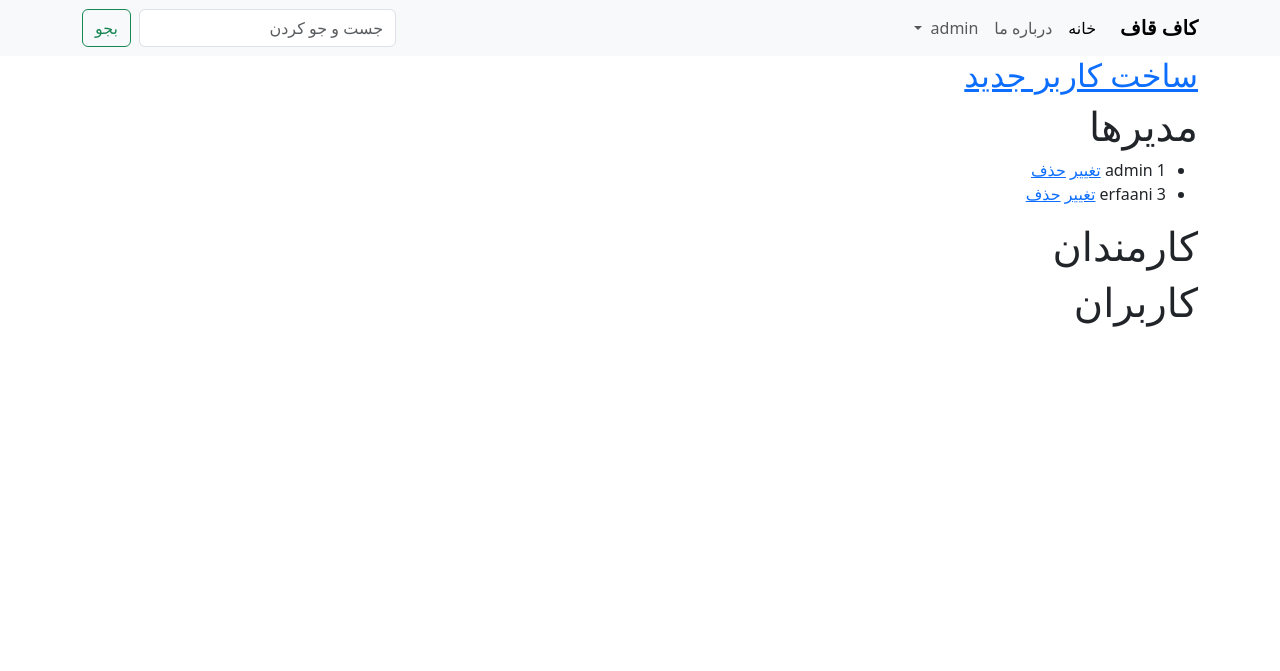
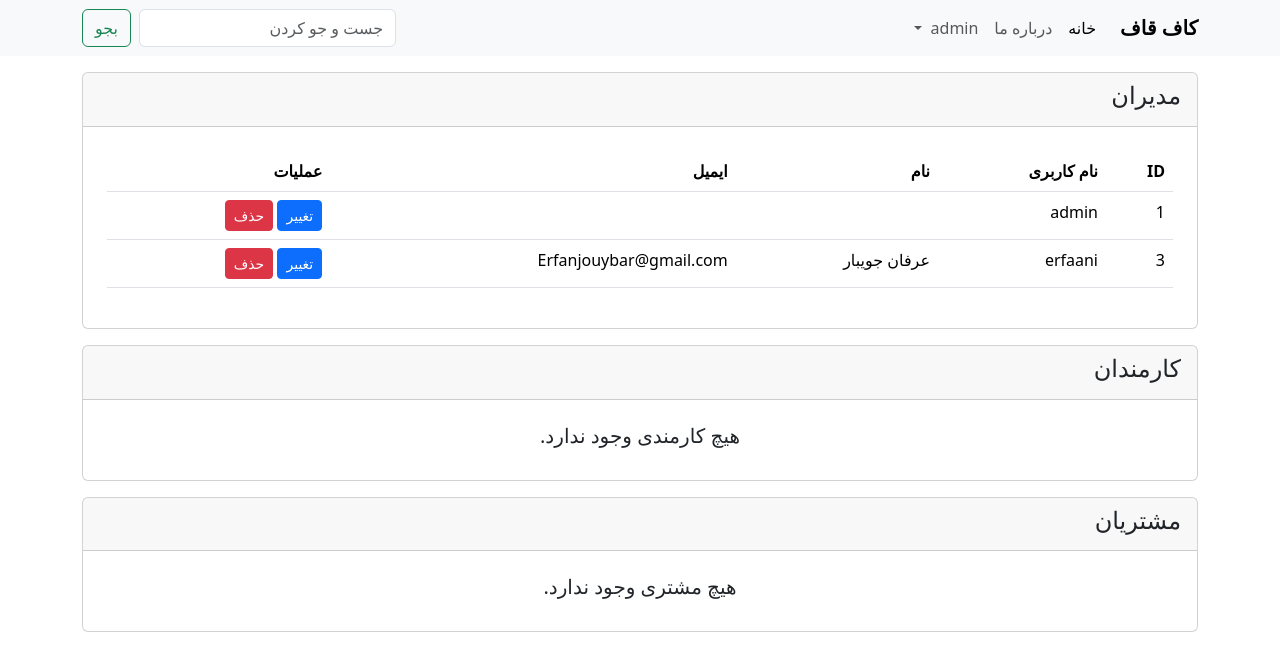
Before and after one commit to Erfaani/CafQaf, a Django app: page /dashboard/users/ in a window 1280 px wide. Shown: the top 671 px of the page. Run offline with Django 4.2, Linux system fonts and the light colour scheme; a user stored in the database is signed in; data comes from the database, SQL or seed files in the repository; both versions use the stored data as it was after the commit.

Commit message:
Improve user management

```diff
--- a/dashboard/templates/users.html
+++ b/dashboard/templates/users.html
@@ -1,37 +1,124 @@
 {% extends "base.html" %}
 
 {% block title %}
-مدیریت کاربران
+    مدیریت کاربران
 {% endblock title %}
 
 {% block content %}
+    <section class="card mt-3">
+        <div class="card-header">
+            <h4>مدیران</h4>
+        </div>
+        <div class="card-body p-4">
+            {% if managers %}
+            	<table class="table">
+                <thead>
+                <tr>
+                    <th>ID</th>
+                    <th>نام کاربری</th>
+                    <th>نام</th>
+                    <th>ایمیل</th>
+                    <th>عملیات</th>
+                </tr>
+                </thead>
+                <tbody>
+                {% for manager in managers %}
+                    <tr>
+                        <td>{{ manager.id }}</td>
+                        <td>{{ manager.username }}</td>
+                        <td>{{ manager.first_name }} {{ manager.last_name }}</td>
+                        <td>{{ manager.email }}</td>
+                        <td>
+                            <a class="btn btn-primary btn-sm" href="{% url 'change_user' manager.id %}">تغییر</a>
+                            <a class="btn btn-danger btn-sm" href="{% url 'delete_user' manager.id %}">حذف</a>
+                        </td>
+                    </tr>
+                {% endfor %}
+                </tbody>
+            </table>
+            {% else %}
+                <h5 class="text-center">هیچ مدیری وجود ندارد.</h5>
+            {% endif %}
+        </div>
+    </section>
 
-<h2>
-    <a href="{% url 'add_user' %}">ساخت کاربر جدید</a>
-</h2>
+    <!-- Employee Section -->
+    <section class="card mt-3">
+        <div class="card-header">
+            <h4>کارمندان</h4>
+        </div>
+        <div class="card-body p-4">
+            {% if employees %}
+                <table class="table">
+                    <thead>
+                    <tr>
+                        <th>ID</th>
+                        <th>نام کاربری</th>
+                        <th>نام</th>
+                        <th>مسئولیت</th>
+                        <th>ایمیل</th>
+                        <th>عملیات</th>
+                    </tr>
+                    </thead>
+                    <tbody>
+                    {% for e in employees %}
+                        <tr>
+                            <td>{{ e.id }}</td>
+                            <td>{{ e.username }}</td>
+                            <td>{{ e.first_name }} {{ e.last_name }}</td>
+                            <td>{{ e.email }}</td>
+                            <td>
+                                <a class="btn btn-primary btn-sm" href="{% url 'change_user' e.id %}">تغییر</a>
+                                <a class="btn btn-danger btn-sm" href="{% url 'delete_user' e.id %}">حذف</a>
+                            </td>
+                        </tr>
+                    {% endfor %}
+                    </tbody>
+                </table>
 
-<h1>مدیرها</h1>
-<ul>
-    {% for manager in managers %}
-        <li>
-            {{ manager.username }} {{ manager.id }}
-            <a href="{% url 'change_user' manager.id %}">تغییر</a>
-            <a href="{% url 'delete_user' manager.id %}">حذف</a>
-        </li>
-    {% endfor %}
-</ul>
+            {% else %}
+                <h5 class="text-center">هیچ کارمندی وجود ندارد.</h5>
+            {% endif %}
+        </div>
+    </section>
 
-<h1>کارمندان</h1>
 
-<h1>کاربران</h1>
-<ul>
-    {% for normal in normals %}
-        <li>
-            {{ normal.username }} {{ normal.id }}
-            <a href="{% url 'change_user' normal.id %}">تغییر</a>
-            <a href="{% url 'delete_user' normal.id %}">حذف</a>
-        </li>
-    {% endfor %}
-</ul>
+    <!-- Normal Section -->
+    <section class="card mt-3">
+        <div class="card-header">
+            <h4>مشتریان</h4>
+        </div>
+        <div class="card-body p-4">
+            {% if normals %}
+            <table class="table">
+                <thead>
+                <tr>
+                    <th>ID</th>
+                    <th>نام کاربری</th>
+                    <th>نام</th>
+                    <th>ایمیل</th>
+                    <th>عملیات</th>
+                </tr>
+                </thead>
+                <tbody>
+                {% for n in normals %}
+                    <tr>
+                        <td>{{ n.id }}</td>
+                        <td>{{ n.username }}</td>
+                        <td>{{ n.first_name }} {{ n.last_name }}</td>
+                        <td>{{ n.email }}</td>
+                        <td>
+                            <a class="btn btn-primary btn-sm" href="{% url 'change_user' n.id %}">تغییر</a>
+                            <a class="btn btn-danger btn-sm" href="{% url 'delete_user' n.id %}">حذف</a>
+                        </td>
+                    </tr>
+                {% endfor %}
+                </tbody>
+            </table>
+            {% else %}
+                <h5 class="text-center">هیچ مشتری وجود ندارد.</h5>
+            {% endif %}
+        </div>
+    </section>
 
 {% endblock content %}
```
Also changed, not shown: db.sqlite3, 1 other file.
